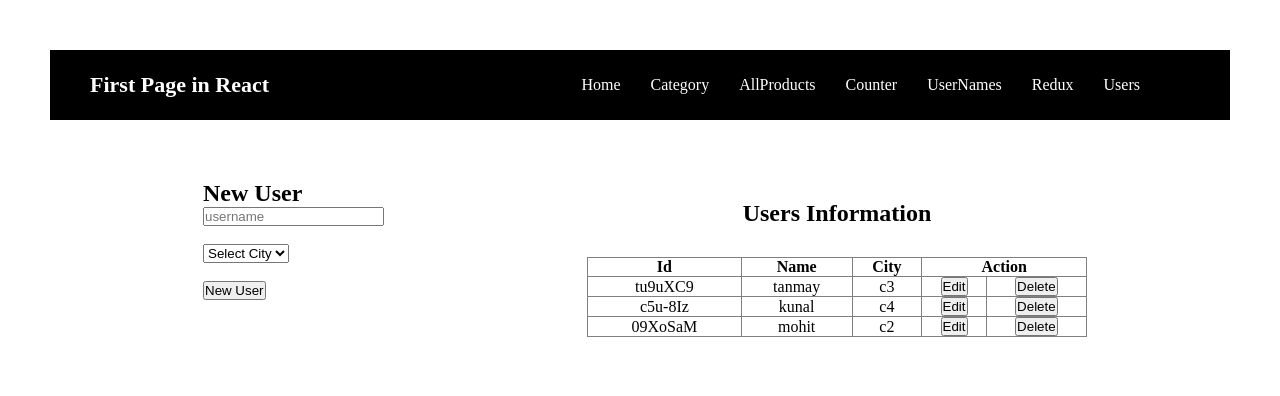
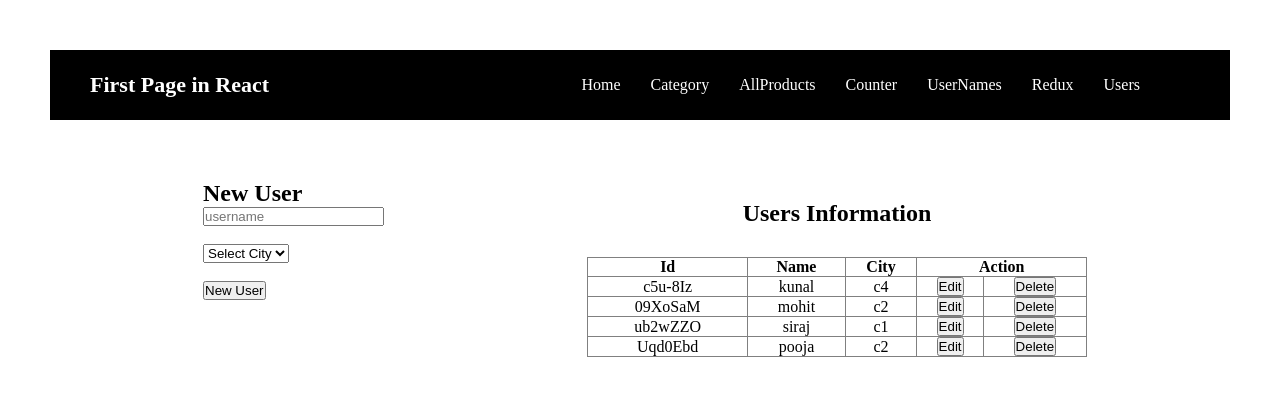
Before and after one commit to TanmayPatne123/Full-Stack-Development, a React (Vite) app in the folder 01start/: page /jasonserver in a window 1280 px wide. Shown: the top 396 px of the page. Built offline with nearby package versions, Linux system fonts and the light colour scheme; data requests are answered from the project's data file.

Commit message:
added delete crud operation

```diff
--- a/01start/db.json
+++ b/01start/db.json
@@ -1,10 +1,5 @@
 {
   "result": [
-    {
-      "name": "tanmay",
-      "city": "c3",
-      "id": "tu9uXC9"
-    },
     {
       "name": "kunal",
       "city": "c4",
@@ -14,6 +9,16 @@
       "name": "mohit",
       "city": "c2",
       "id": "09XoSaM"
+    },
+    {
+      "name": "siraj",
+      "city": "c1",
+      "id": "ub2wZZO"
+    },
+    {
+      "name": "pooja",
+      "city": "c2",
+      "id": "Uqd0Ebd"
     }
   ]
 }
--- a/01start/src/components/json-server/Users.jsx
+++ b/01start/src/components/json-server/Users.jsx
@@ -1,14 +1,25 @@
-// import React, { useState } from 'react'
+
 import { useEffect } from 'react'
+import axios from 'axios';
 
 function Users({getUsers,users})
 {
-
 
     useEffect(()=>{
         getUsers();
     },[]);
 
+    const deleteUser=(id)=>
+        {
+        axios.delete(`http://localhost:3000/result/${id}`)
+        .then((res)=> {
+            alert("User deleted successfully");
+        })
+        .catch((error)=> {
+            alert("failed to remove");
+            console.log(error);
+        });
+    }
 
   return (
     <div>
@@ -36,9 +47,7 @@ function Users({getUsers,users})
                                     <button>Edit</button>
                                 </td>
                                 <td>
-                                    <button>
-                                        Delete
-                                    </button>
+                                    <button onClick={()=>{deleteUser(element.id)}}> Delete </button>
                                 </td>
                             </tr>
                         })
```
